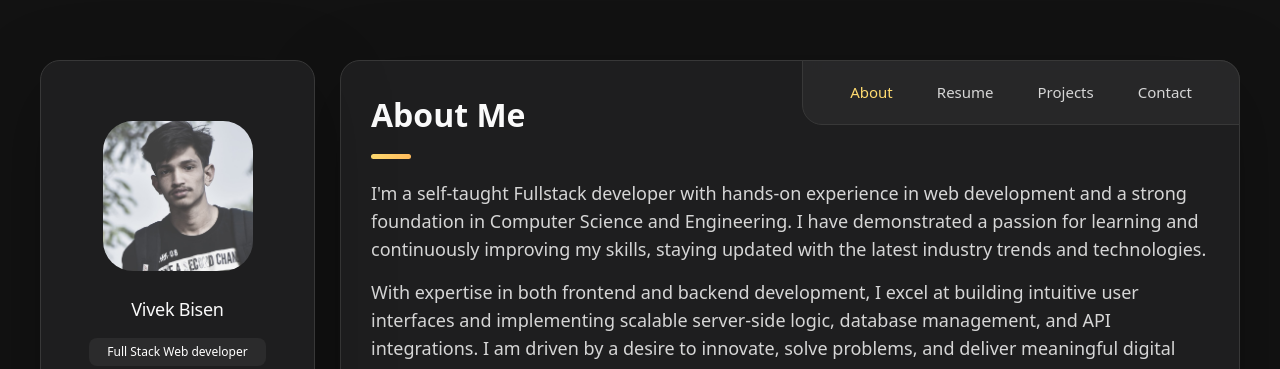
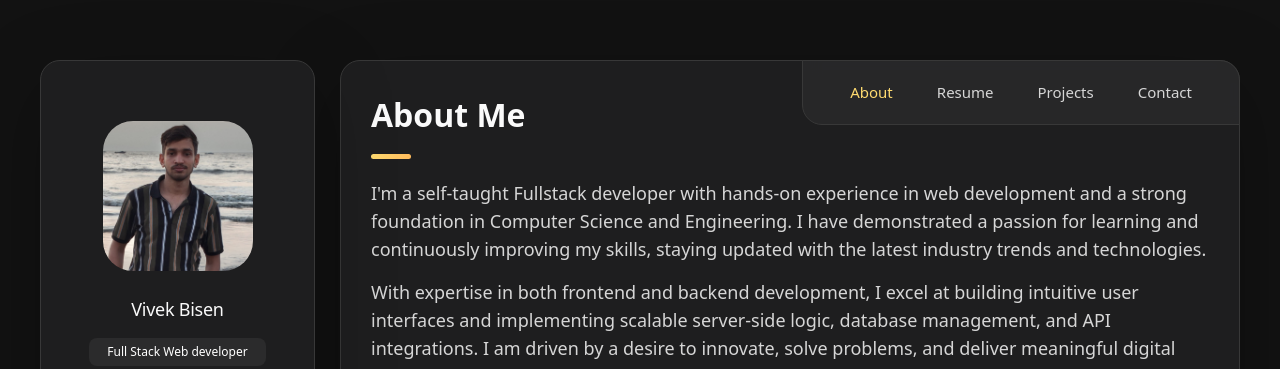
Before and after one commit to vivekbisen04/vivekbisen, a plain HTML site: page index.html in a window 1280 px wide. Shown: the top 369 px of the page. Drawn offline with nearby package versions, Linux system fonts and the light colour scheme.

Commit message:
phot changed

```diff
--- a/index.html
+++ b/index.html
@@ -13,7 +13,7 @@
   -->
   <link rel="shortcut icon" href="./assets/images/coding.png" type="image/x-icon" />
 
-  <!--
+  <!--ho
     - custom css link
   -->
   <link rel="stylesheet" href="./assets/css/style.css" />
@@ -40,7 +40,7 @@
     <aside class="sidebar skill scale-fade-element" data-sidebar>
       <div class="sidebar-info">
         <figure class="avatar-box">
-          <img src="./assets/images/my_photo.jpg" alt="Vivek Bisen" width="80" />
+          <img src="./assets/images/photo3.jpeg" alt="Vivek Bisen" width="80" />
         </figure>
 
         <div class="info-content">
```
Also changed, not shown: assets/images/photo3.jpeg (added).
